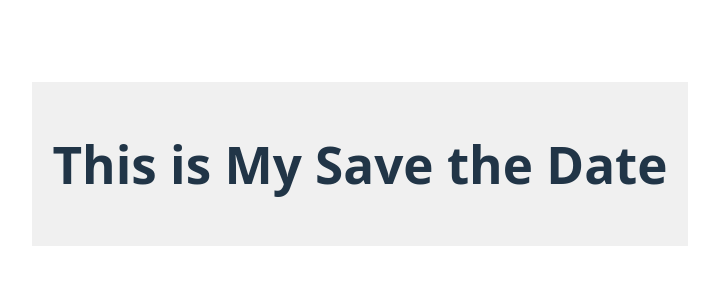
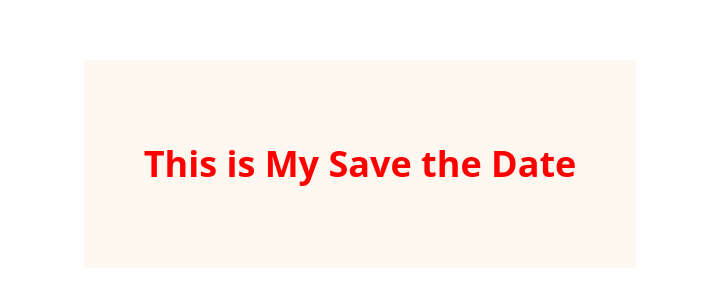
Before and after one commit to duongstephon/tong-duong, a React (Vite) app: page / in a window 1280 px wide. Shown: the part 236-542 px from the top of the page, without its empty margins (280-999 px from the left). Built offline with nearby package versions, Linux system fonts and the light colour scheme.

Commit message:
adding save the date and mixin scss file into main brance

```diff
--- a/src/Components/SaveTheDate/SaveTheDate.css
+++ /dev/null
@@ -1,5 +0,0 @@
-.save-the-date {
-  background-color: #f0f0f0;
-  padding: 20px;
-  text-align: center;
-}
--- a/src/Components/SaveTheDate/SaveTheDate.jsx
+++ b/src/Components/SaveTheDate/SaveTheDate.jsx
@@ -1,5 +1,5 @@
 import React from 'react';
-import './SaveTheDate.css';
+import './SaveTheDate.scss';
 
 export default function SaveTheDate() {
     return (
--- /dev/null
+++ b/src/Components/SaveTheDate/SaveTheDate.scss
@@ -0,0 +1,31 @@
+@import '../../styles/_mixins.scss';
+
+.save-the-date {
+  padding: 20px;
+  background: #fff8f0;
+
+  h1 {
+    font-size: 24px;
+    color: #333;
+  }
+
+  p {
+    font-size: 16px;
+    color: #555;
+  }
+
+@include desktop {
+    padding: 60px;
+    max-width: 900px;
+    margin: 0 auto;
+
+    h1 {
+      font-size: 36px;
+      color: red;
+    }
+
+    p {
+      font-size: 18px;
+    }
+  }
+}
--- /dev/null
+++ b/src/styles/_mixins.scss
@@ -0,0 +1,11 @@
+// @mixin mobile {
+//   @media (max-width: 599px) {
+//     @content;
+//   }
+// }
+
+@mixin desktop {
+  @media (min-width: 1024px) {
+    @content;
+  }
+}
```
